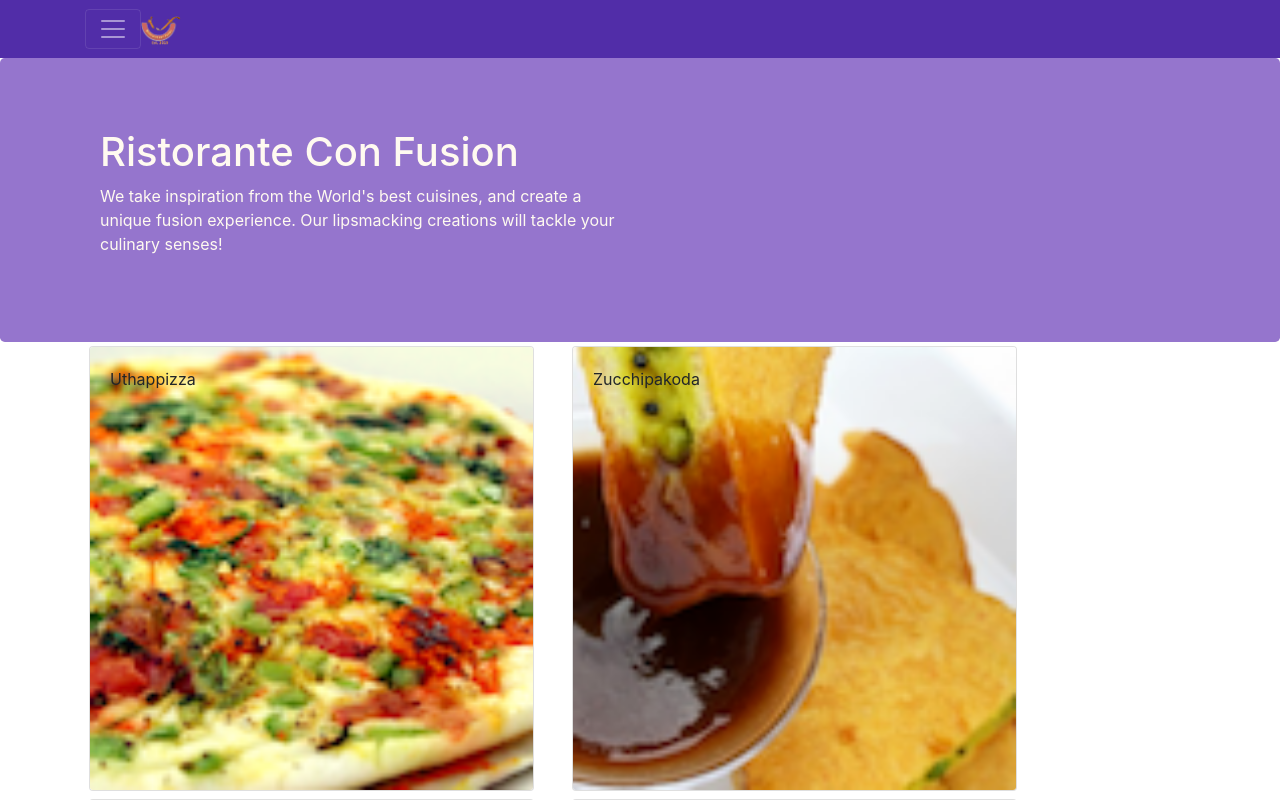
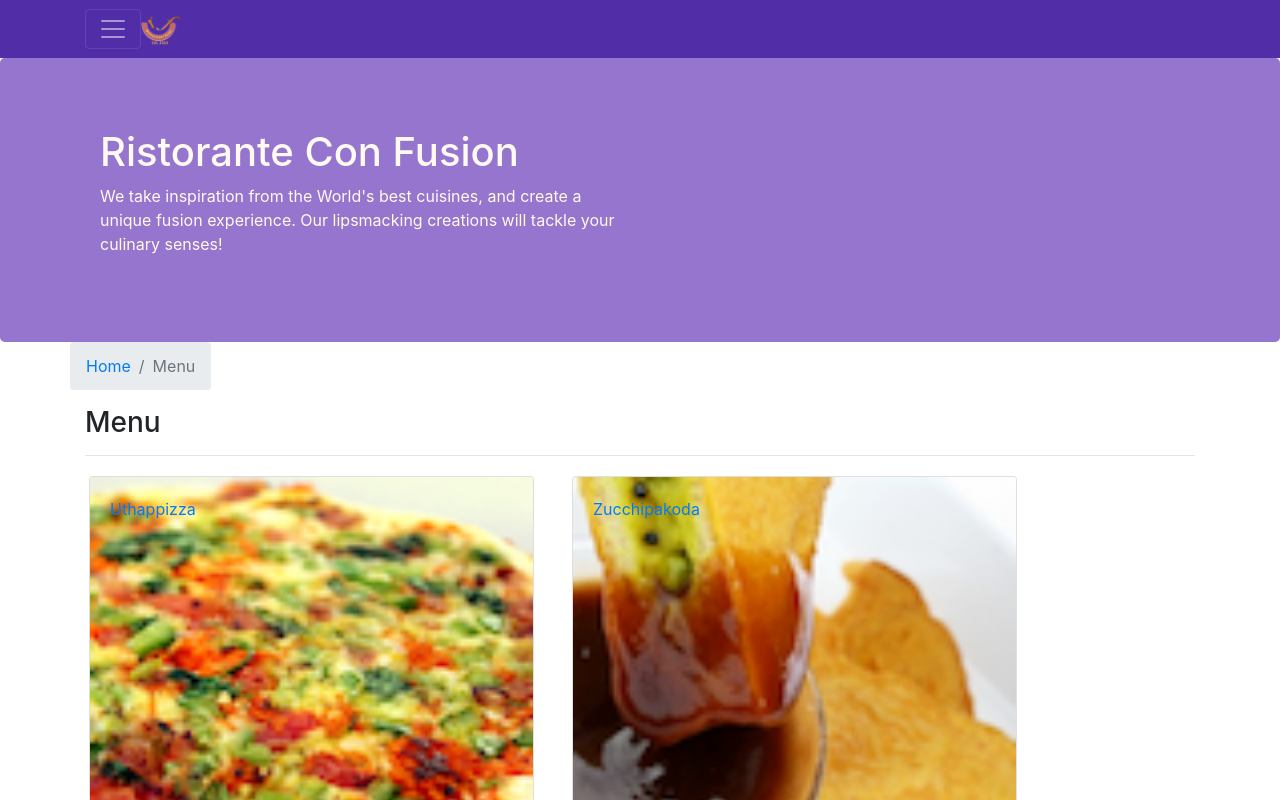
Before and after one commit to Thilakmani-works/Reactjs, a React (Create React App) app: page /menu in a window 1280 px wide. Shown: the top 800 px of the page. Built offline with nearby package versions, Linux system fonts and the light colour scheme.

Commit message:
SPA part 2

```diff
--- a/src/components/ContactComponent.js
+++ b/src/components/ContactComponent.js
@@ -1,8 +1,22 @@
 import React from 'react';
-
+import {Breadcrumb,BreadcrumbItem} from 'reactstrap';
+import {Link} from 'react-router-dom';
 function Contact(props){
     return(
 <div className="container">
+    <div className="row">
+        <Breadcrumb>
+<BreadcrumbItem><Link to="/home">
+                    Home
+                </Link>
+                </BreadcrumbItem>
+    <BreadcrumbItem active>Contact Us</BreadcrumbItem>
+                </Breadcrumb>
+                <div className="col-12">
+                    <h3>Contact Us</h3><hr />
+                </div>
+    </div>
+
     <div className="row row-content">
     <div className="col-12">
                 <h3>Location Information</h3>
--- a/src/components/DishdetailComponent.js
+++ b/src/components/DishdetailComponent.js
@@ -1,6 +1,6 @@
 import React from 'react';
-import { Card, CardImg, CardBody, CardText, CardTitle } from 'reactstrap';
-
+import { Card, CardImg, CardBody, CardText, CardTitle, Breadcrumb,BreadcrumbItem} from 'reactstrap';
+import  {Link} from 'react-router-dom';
         function RenderComments({comments}) {
         if (comments == null) {
             return (<div></div>)
@@ -57,11 +57,29 @@
                 return (<div></div>)
             }
             const dishItem = <RenderDish dish= {props.dish}/>
-            const commentItem = <RenderComments comments = {props.dish.comments} />
+            const commentItem = <RenderComments comments = {props.comments} />
             return (
+                <div className="container">
+                <div className="row">
+                <Breadcrumb>
+                <BreadcrumbItem><Link to="/home">
+                    Home
+                </Link>
+                </BreadcrumbItem>
+                <BreadcrumbItem><Link to="/menu">
+                    Menu
+                </Link>
+                </BreadcrumbItem>
+            <BreadcrumbItem active>{props.dish.name}</BreadcrumbItem>
+                </Breadcrumb>
+                <div className="col-12">
+            <h3>{props.dish.name}</h3><hr />
+                </div>
+            </div>
                 <div className='row'>
                     {dishItem}
                     {commentItem}
+                </div>
                 </div>
             )
         }
--- a/src/components/MainComponent.js
+++ b/src/components/MainComponent.js
@@ -1,6 +1,7 @@
 import React, { Component } from 'react';
 import Menu from './MenuComponent';
 import Header from './HeaderComponent';
+import Dishdetail from './DishdetailComponent';
 import Home from './HomeComponent';
 import Footer from './FooterComponent'
 import { DISHES } from '../shared/dishes';
@@ -36,12 +37,20 @@
         />
       );
     }
+    const DishWithId = ({match}) =>{
+          return(
+<Dishdetail dish={this.state.dishes.filter((dish) => dish.id === parseInt(match.params.dishId,10))[0]}
+comments={this.state.comments.filter((comment) => comment.dishId === parseInt(match.params.dishId,10))}
+/>
+          );
+    };
     return (
       <div>
         <Header />
  <Switch>
    <Route path="/home" component={HomePage} />
    <Route exact path="/menu" component={() => <Menu dishes ={this.state.dishes}/>}/>
+   <Route path="/menu/:dishId" component={DishWithId} />
    <Route exact path="/contact" component={Contact}/>
    <Redirect to="/home" />
  </Switch>
--- a/src/components/MenuComponent.js
+++ b/src/components/MenuComponent.js
@@ -1,25 +1,24 @@
 import React from 'react';
-import {Card,CardImg,CardImgOverlay,CardTitle} from 'reactstrap';
-
+import {Card,CardImg,CardImgOverlay,CardTitle,Breadcrumb,BreadcrumbItem} from 'reactstrap';
+import {Link} from 'react-router-dom';
 function RenderMenuItem({dish,onClick})
 {
 return (
-    <Card onClick={() => onClick(dish.id)}>
+    <Card>
+        <Link to={`/menu/${dish.id}`}>
         <CardImg width="100%" src={dish.image} alt={dish.name} />
         <CardImgOverlay>
             <CardTitle>{dish.name}</CardTitle>
         </CardImgOverlay>
+        </Link>
         </Card>
 );
 }
-
-
-
 const Menu = (props) =>   {
         const menu = props.dishes.map((dish) => {
             return (
                 <div key={dish.id} className="col-12 col-md-5 m-1">
-                      <RenderMenuItem dish={dish} onClick={props.onClick} />
+                      <RenderMenuItem dish={dish}/>
                 </div>
             )
         });
@@ -27,6 +26,18 @@
 
         return (
 <div className="container">
+    <div className="row">
+        <Breadcrumb>
+        <BreadcrumbItem><Link to="/home">
+            Home
+        </Link>
+        </BreadcrumbItem>
+        <BreadcrumbItem active>Menu</BreadcrumbItem>
+        </Breadcrumb>
+        <div className="col-12">
+            <h3>Menu</h3><hr />
+        </div>
+    </div>
 <div className="row">
           {menu}
 </div>
```
Lines whose indentation alone changed are shown as unchanged.
